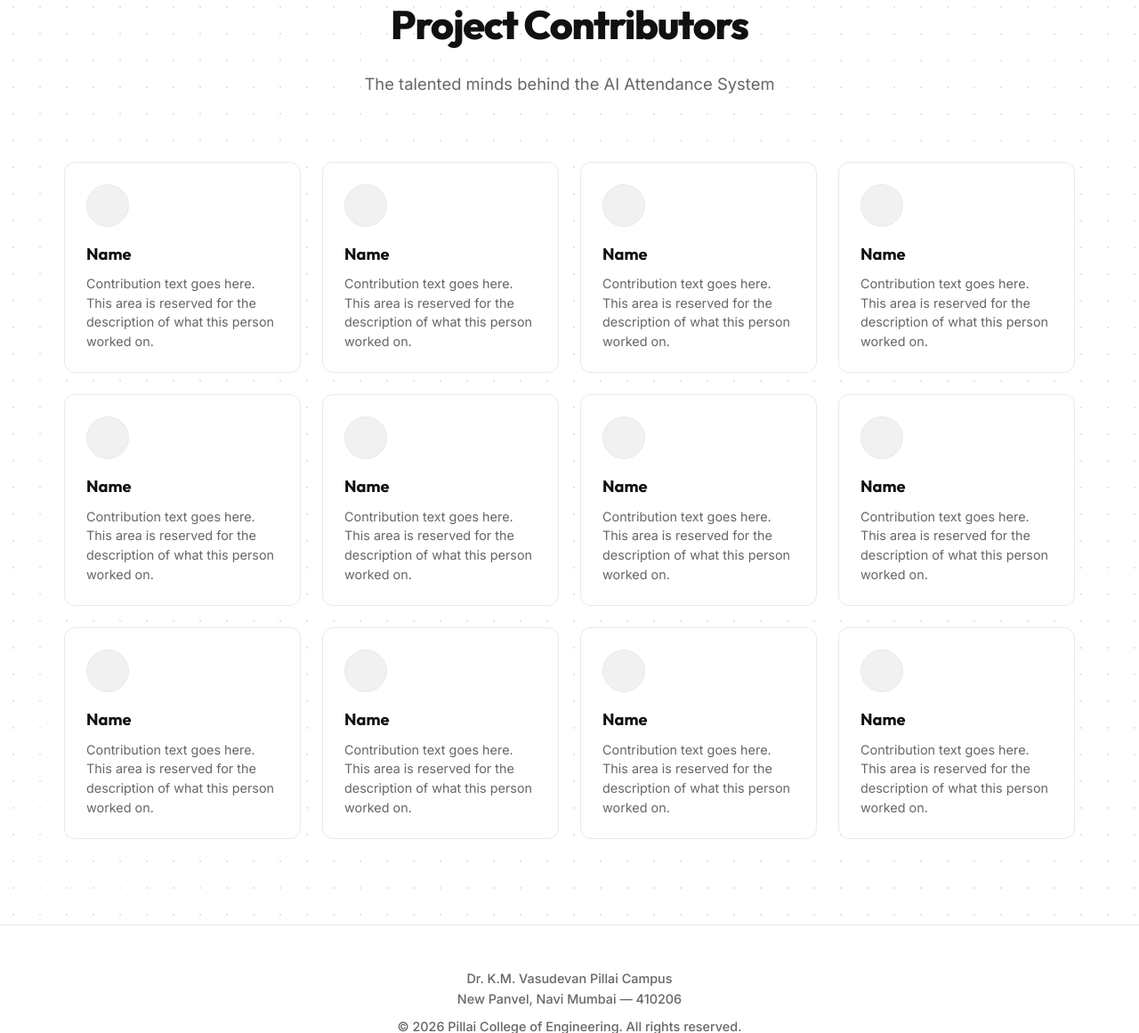
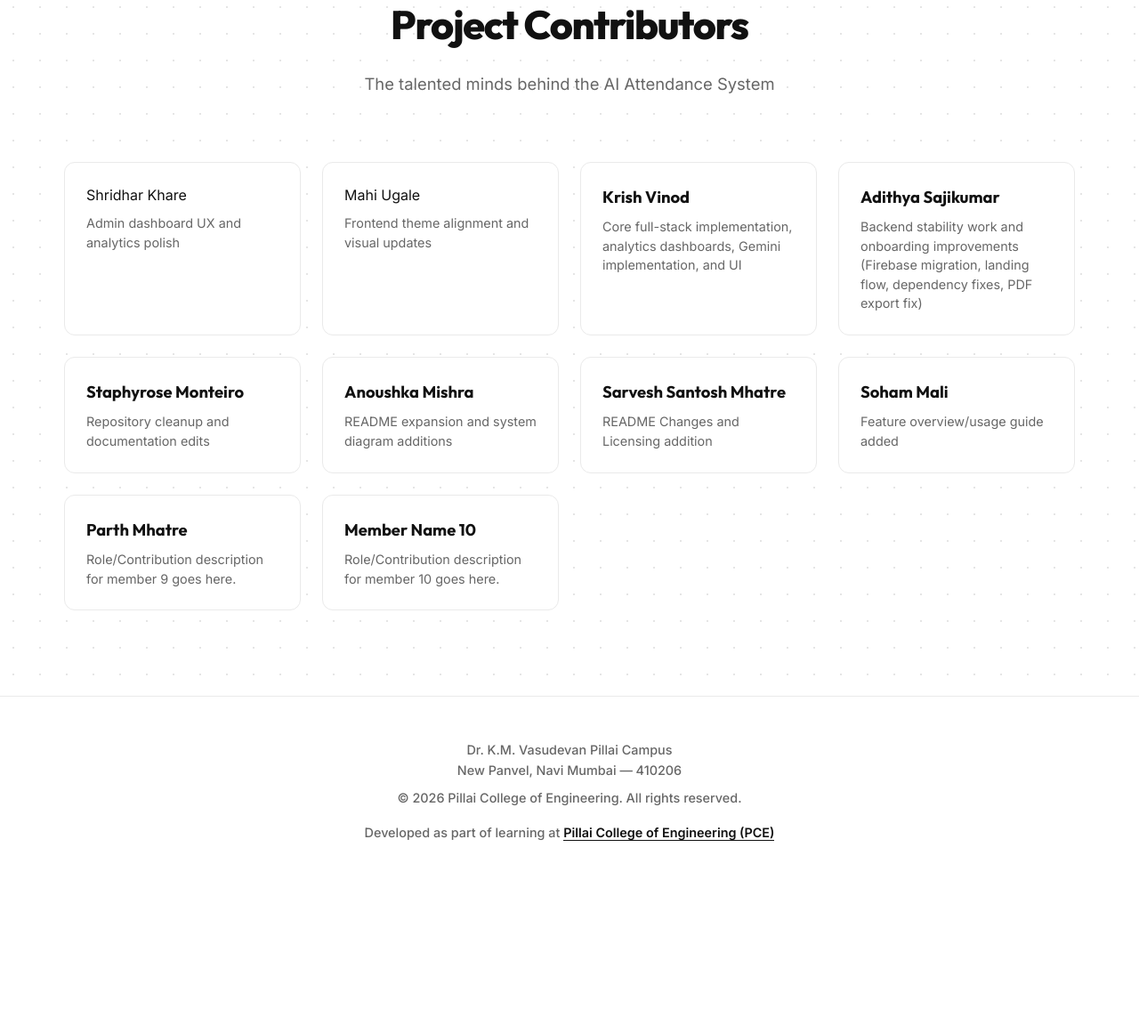
Before and after one commit to krishv24/attendx-copy2, a Python web app: template templates/landing.html in a window 1280 px wide. Shown: the part 2077-3238 px from the top of the page at 89% size. After the commit the page ends 3022 px from the top, so only its background shows below. Run offline with Jinja, Linux system fonts and the light colour scheme; the template is opened without the code that fills it, so the values that code supplies are empty.

Commit message:
Update contributions section with team member details
Added contributor details for multiple team members including their roles and contributions.

```diff
--- a/templates/landing.html
+++ b/templates/landing.html
@@ -484,19 +484,73 @@
         </div>
     </section>
 
-    <section class="contributions">
+        <section class="contributions">
         <div class="section-header">
             <h2>Project Contributors</h2>
             <p>The talented minds behind the AI Attendance System</p>
         </div>
         <div class="contrib-grid">
-            {% for i in range(12) %}
+            <!-- Member 1 -->
             <div class="contrib-card">
-                <div class="contrib-avatar"></div>
-                <div class="contrib-name">Name</div>
-                <div class="contrib-text">Contribution text goes here. This area is reserved for the description of what this person worked on.</div>
+
+                <div class="contrib-name-lead">Shridhar Khare</div>
+                <div class="contrib-text">Admin dashboard UX and analytics polish</div>
             </div>
-            {% endfor %}
+            <!-- Member 2 -->
+            <div class="contrib-card">
+
+                <div class="contrib-name-lead">Mahi Ugale</div>
+                <div class="contrib-text">Frontend theme alignment and visual updates</div>
+            </div>
+            <!-- Member 3 -->
+            <div class="contrib-card">
+
+                <div class="contrib-name">Krish Vinod</div>
+                <div class="contrib-text">Core full-stack implementation, analytics dashboards, Gemini implementation, and UI</div>
+            </div>
+            <!-- Member 4 -->
+            <div class="contrib-card">
+
+                <div class="contrib-name">Adithya Sajikumar</div>
+                <div class="contrib-text">Backend stability work and onboarding improvements (Firebase migration, landing flow, dependency fixes, PDF export fix)</div>
+            </div>
+            <!-- Member 5 -->
+            <div class="contrib-card">
+
+                <div class="contrib-name">Staphyrose Monteiro</div>
+                <div class="contrib-text">Repository cleanup and documentation edits</div>
+            </div>
+            <!-- Member 6 -->
+            <div class="contrib-card">
+
+                <div class="contrib-name">Anoushka Mishra</div>
+                <div class="contrib-text">README expansion and system diagram additions</div>
+            </div>
+            <!-- Member 7 -->
+            <div class="contrib-card">
+
+                <div class="contrib-name">Sarvesh Santosh Mhatre</div>
+                <div class="contrib-text">README Changes and Licensing addition</div>
+            </div>
+            <!-- Member 8 -->
+            <div class="contrib-card">
+
+                <div class="contrib-name">Soham Mali</div>
+                <div class="contrib-text">Feature overview/usage guide added</div>
+            </div>
+            <!-- Member 9 -->
+            <div class="contrib-card">
+
+                <div class="contrib-name">Parth Mhatre</div>
+                <div class="contrib-text">Role/Contribution description for member 9 goes here.</div>
+            </div>
+            <!-- Member 10 -->
+            <div class="contrib-card">
+
+                <div class="contrib-name">Member Name 10</div>
+                <div class="contrib-text">Role/Contribution description for member 10 goes here.</div>
+            </div>
+
         </div>
     </section>
 
```
